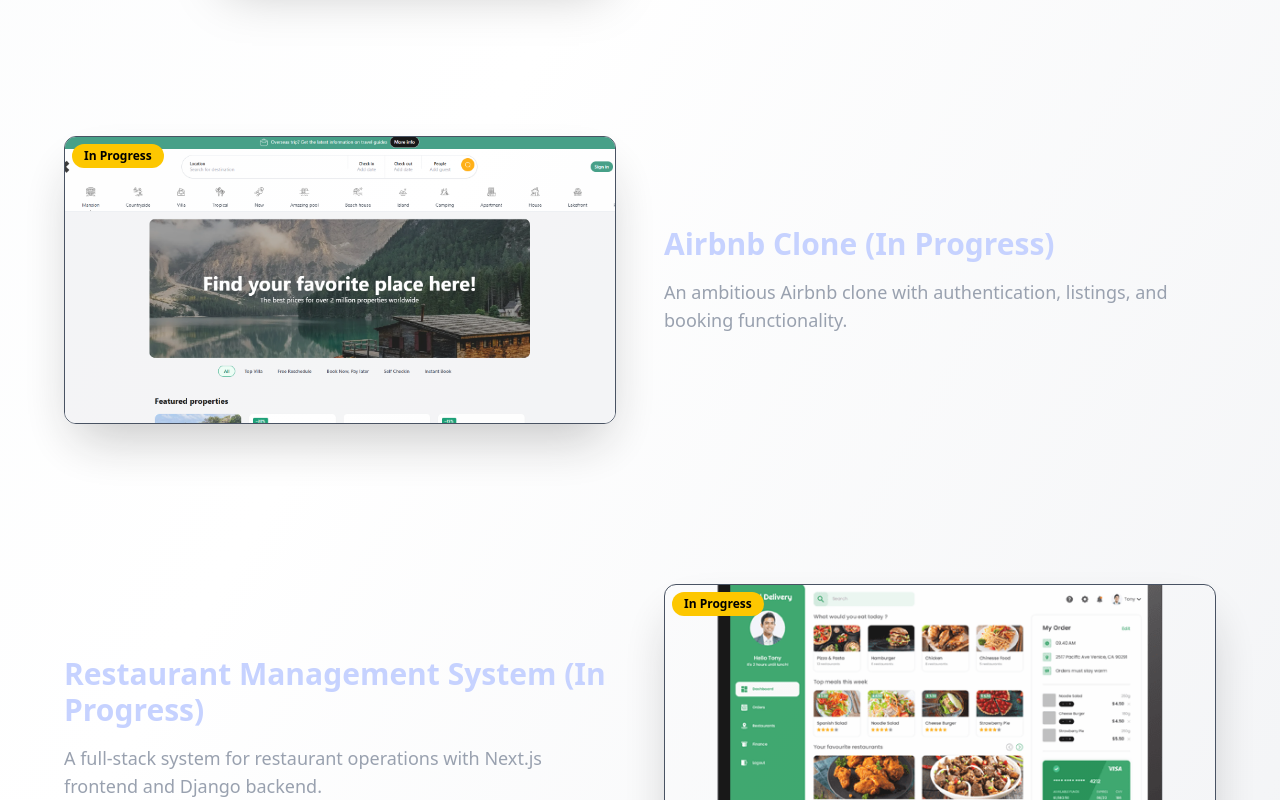
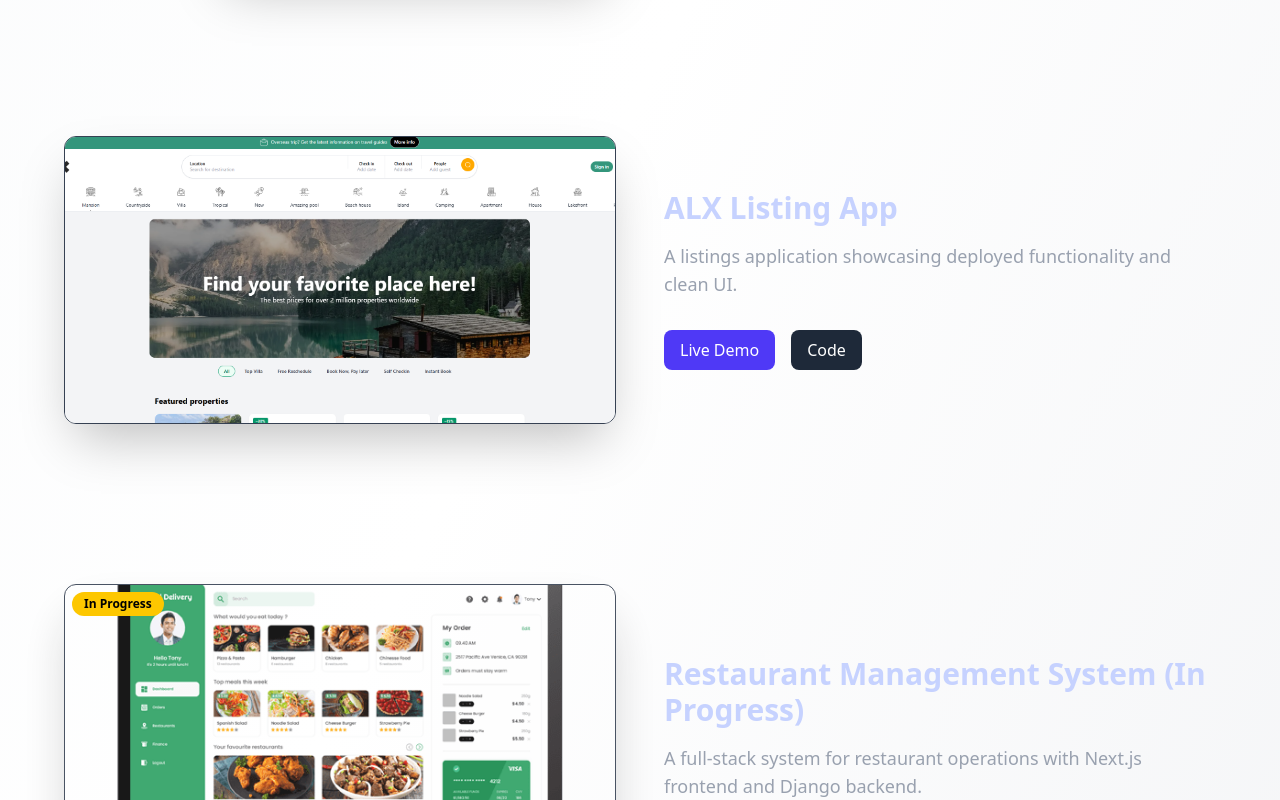
Before and after one commit to Pandonyx/Azzeddine-Iqachaden, a Next.js app: page / in a window 1280 px wide. Shown: the part 4020-4820 px from the top of the page. Built offline with nearby package versions, Linux system fonts and the light colour scheme.

Commit message:
update to projects

```diff
--- a/components/Projects.tsx
+++ b/components/Projects.tsx
@@ -34,23 +34,32 @@ const projects = [
     live: "https://elegantdining.vercel.app/",
     code: "https://github.com/Pandonyx/restaurantwebsitebasicstack",
   },
+  {
+    title: "ALX Listing App",
+    description:
+      "A listings application showcasing deployed functionality and clean UI.",
+    image: "/projects/airbnbclone.png",
+    tech: ["Next.js", "TypeScript", "Tailwind"],
+    live: "https://alx-listing-app-deployed-muso93de7-pandonyxs-projects.vercel.app",
+    code: "https://github.com/Pandonyx/alx-listing-app-deployed",
+    openInNewTab: true,
+  },
 ];
 
 const inProgress = [
-  {
-    title: "Airbnb Clone (In Progress)",
-    description:
-      "An ambitious Airbnb clone with authentication, listings, and booking functionality.",
-    image: "/projects/airbnbclone.png",
-    tech: ["Next.js", "TypeScript", "Tailwind", "Redux", "GraphQL"],
-    inProgress: true,
-  },
   {
     title: "Restaurant Management System (In Progress)",
     description:
       "A full-stack system for restaurant operations with Next.js frontend and Django backend.",
     image: "/projects/restaurantmanagementsys.png",
     tech: ["Next.js", "Django", "PostgreSQL"],
+    inProgress: true,
+  },
+  {
+    title: "Library Management System (In Progress)",
+    description:
+      "A system to manage books, members, and loans, with admin dashboards.",
+    image: "/image.png",
     inProgress: true,
   },
 ];
@@ -64,6 +73,7 @@ export default function Projects() {
     live?: string;
     code?: string;
     inProgress?: boolean;
+    openInNewTab?: boolean;
   };
   const [selectedProject, setSelectedProject] = useState<Project | null>(null);
 
@@ -150,11 +160,21 @@ export default function Projects() {
               </h3>
               <p className='text-lg text-gray-400'>{project.description}</p>
               <div className='flex gap-4 justify-center md:justify-start pt-4'>
-                <button
-                  onClick={() => setSelectedProject(project)}
-                  className='px-4 py-2 rounded-lg bg-indigo-600 text-white hover:bg-indigo-700 transition'>
-                  Live Demo
-                </button>
+                {project.openInNewTab ? (
+                  <a
+                    href={project.live}
+                    target='_blank'
+                    rel='noopener noreferrer'
+                    className='px-4 py-2 rounded-lg bg-indigo-600 text-white hover:bg-indigo-700 transition'>
+                    Live Demo
+                  </a>
+                ) : (
+                  <button
+                    onClick={() => setSelectedProject(project)}
+                    className='px-4 py-2 rounded-lg bg-indigo-600 text-white hover:bg-indigo-700 transition'>
+                    Live Demo
+                  </button>
+                )}
                 <a
                   href={project.code}
                   target='_blank'
```
